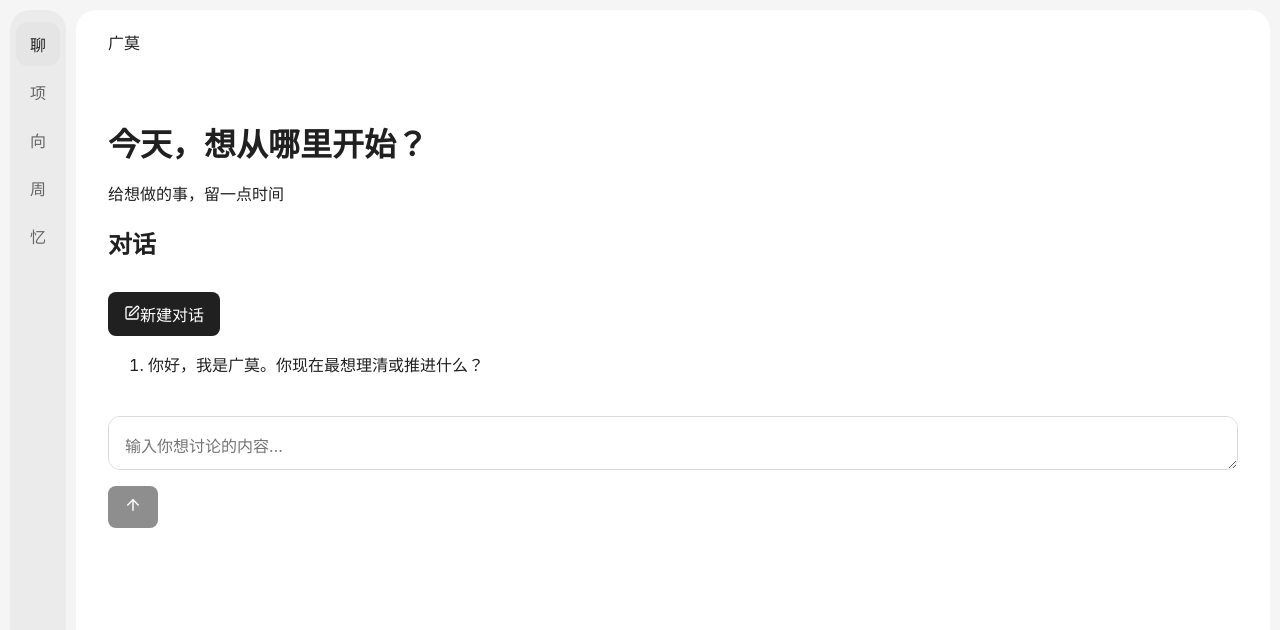
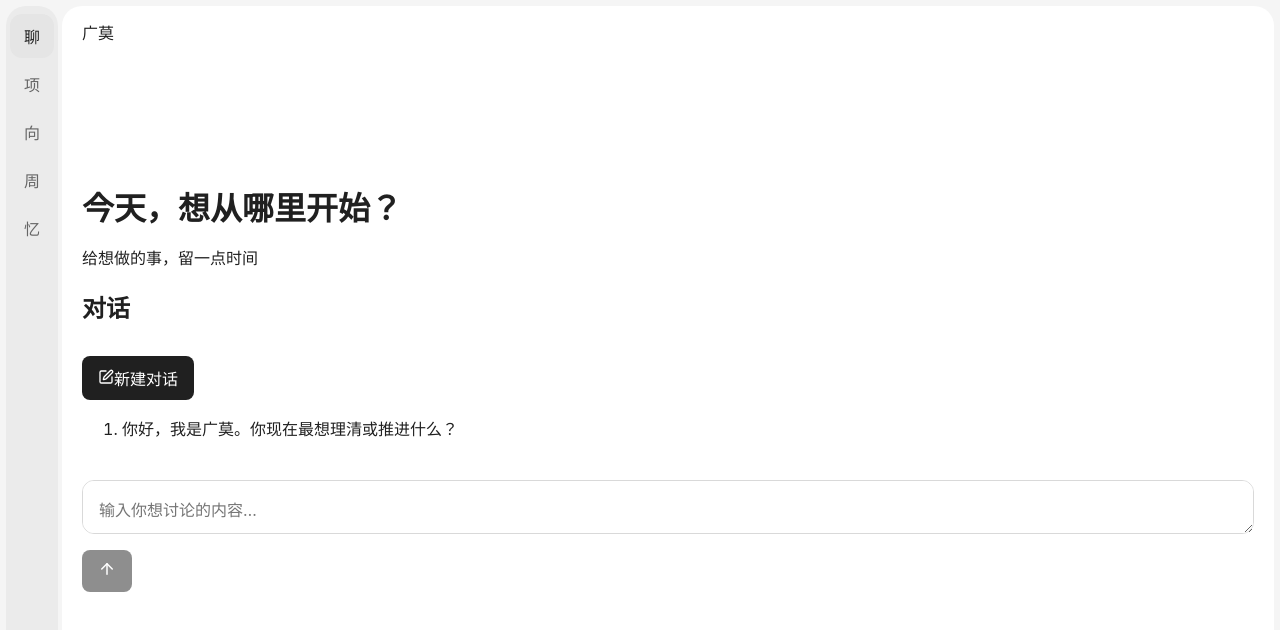
Before and after one commit to xhconceit/guangmo, a Next.js app in the folder apps/web/: page / in a window 1280 px wide. Shown: the top 630 px of the page. Built offline with nearby package versions, Linux system fonts and the light colour scheme.

Commit message:
布局改用 CSS Module，新增面板圆角变量并调整间距与栏宽等布局尺寸

```diff
--- a/apps/web/src/app/tokens.css
+++ b/apps/web/src/app/tokens.css
@@ -29,9 +29,9 @@
   --popup-shadow: 0 8px 28px #00000012;
 
   /* 字体 */
-  --font-sans: -apple-system, BlinkMacSystemFont, "Segoe UI",
-   "PingFang SC", "Microsoft YaHei", sans-serif;
-
+  --font-sans:
+    -apple-system, BlinkMacSystemFont, "Segoe UI", "PingFang SC",
+    "Microsoft YaHei", sans-serif;
 
   /* 间距尺度 */
   --space-1: 4px;
@@ -50,15 +50,16 @@
   --radius-lg: 24px;
   --radius-round: 99999px;
   --radius-nav: 10px;
+  --radius-panel: 20px; /* 侧栏、会话列表和主区的面板圆角 */
 
+  /* 布局 */
+  --frame-gap: 6px; /* 页面四周的外距 */
+  --panel-gap: 4px; /* 侧边栏、会话列表、主区之间的间距 */
+  --page-inset: 20px; /* 主内容的内边距 */
+  --header-height: 52px; /* 顶部栏的高度 */
 
-   /* 布局：10px 是面板外距的独立值 */
-   --frame-gap: 10px;
-   --page-inset: 32px;
-   --header-height: 64px;
-
-   --rail-width: 56px;
-   --sidebar-width: 184px;
+  --rail-width: 52px; /* 左侧图标栏宽度 */
+  --sidebar-width: 240px; /* 展开的会话列表宽度 */
 
   --conversation-width: 736px;
   --content-width: 880px;
--- /dev/null
+++ b/apps/web/src/components/layout/app-shell.module.css
@@ -0,0 +1,55 @@
+.shell {
+  display: grid;
+  grid-template-columns: var(--rail-width) minmax(0, 1fr);
+  gap: var(--panel-gap);
+  min-height: 100dvh;
+  padding: var(--frame-gap);
+  background: var(--outer);
+}
+
+.sidebar {
+  position: sticky;
+  top: var(--frame-gap);
+  align-self: start;
+  height: calc(100dvh - var(--frame-gap) * 2);
+  padding: var(--space-2) var(--space-1);
+  overflow-y: auto;
+  border-radius: var(--radius-panel);
+  background: var(--sidebar);
+}
+
+.workspace {
+  display: flex;
+  flex-direction: column;
+  min-width: 0;
+  border-radius: var(--radius-panel);
+  background: var(--surface);
+}
+
+.header {
+  display: flex;
+  align-items: center;
+  justify-content: space-between;
+  min-height: var(--header-height);
+  padding: 0 var(--page-inset);
+}
+
+.content{
+  flex: 1;
+  width: 100%;
+  min-width: 0;
+  max-width: none;
+  padding: 0;
+  padding: var(--space-5) var(--page-inset);
+}
+
+@media (max-width: 640px) {
+  .shell {
+    --frame-gap: 4px;
+    --page-inset: 16px;
+  }
+
+  .content {
+    padding-block: var(--space-4);
+  }
+}
--- a/apps/web/src/components/layout/app-shell.tsx
+++ b/apps/web/src/components/layout/app-shell.tsx
@@ -1,4 +1,5 @@
 import type { ReactNode } from "react";
+import styles from "./app-shell.module.css";
 
 type AppShellProps = {
   sidebar: ReactNode;
@@ -8,12 +9,12 @@ type AppShellProps = {
 
 export function AppShell({ sidebar, header, children }: AppShellProps) {
   return (
-    <div className="app-shell">
-      <aside className="app-shell__sidebar">{sidebar}</aside>
+    <div className={styles.shell}>
+      <aside className={styles.sidebar}>{sidebar}</aside>
 
-      <div className="app-shell__workspace">
-        <header className="app-shell__header">{header}</header>
-        <main className="app-shell__content">{children}</main>
+      <div className={styles.workspace}>
+        <header className={styles.header}>{header}</header>
+        <main className={styles.content}>{children}</main>
       </div>
     </div>
   );
```
Lines whose indentation alone changed are shown as unchanged.
